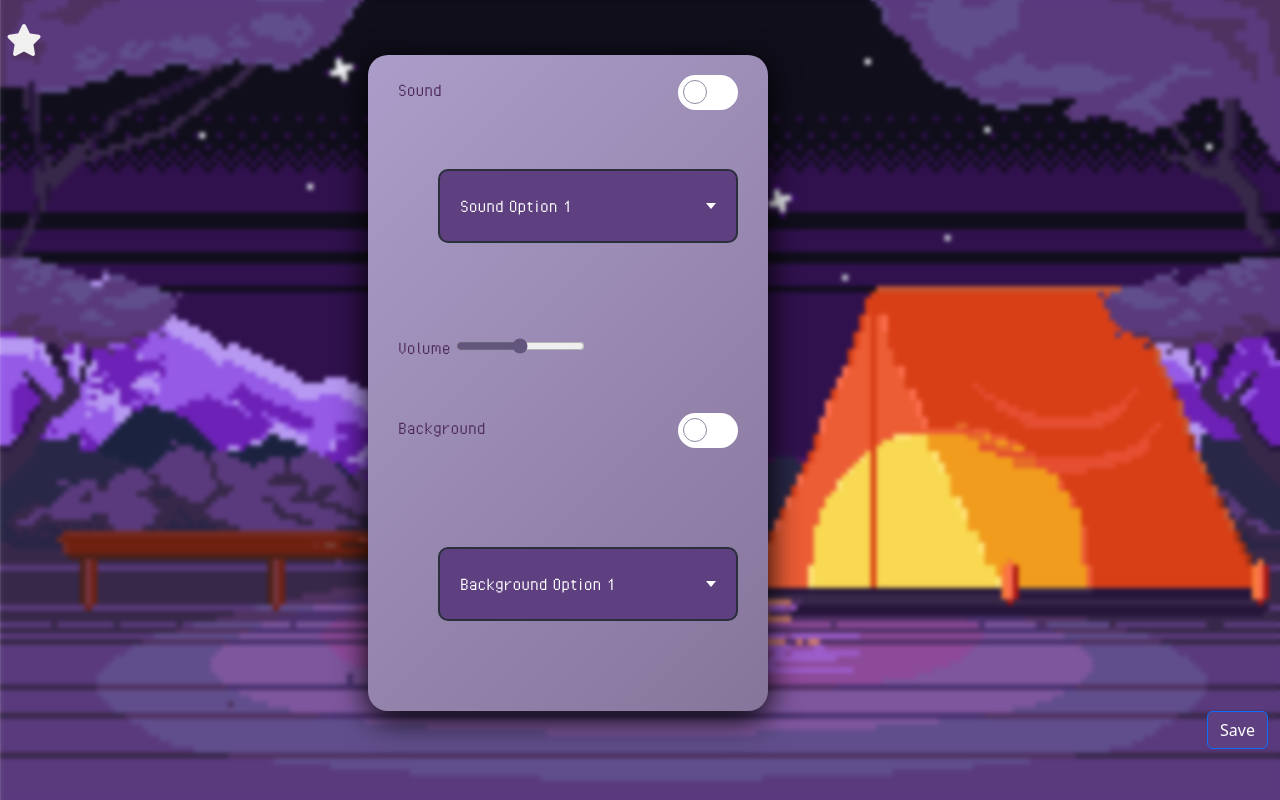
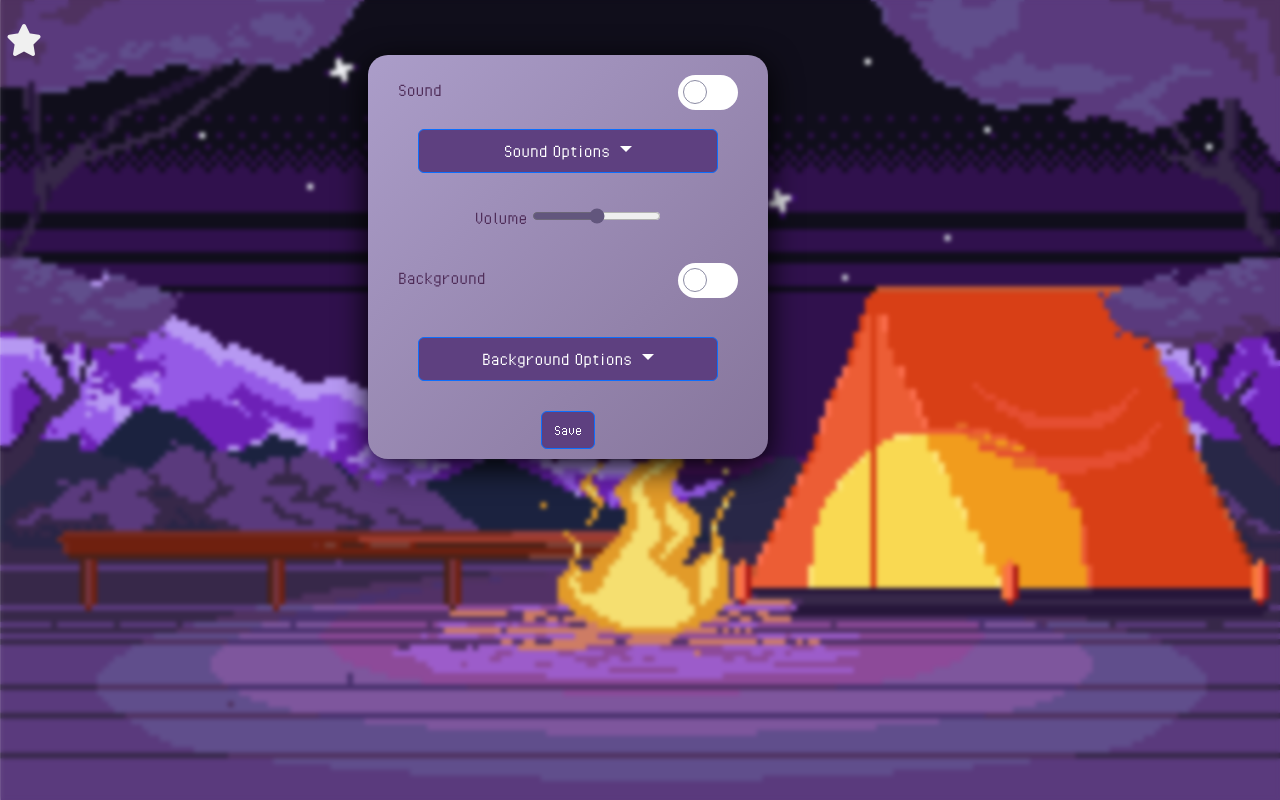
Before and after one commit to mimm1n/Pomo, a Flask app: page /settings in a window 1280 px wide. Run offline with Flask 3, Linux system fonts and the light colour scheme; some libraries are stand-ins or nearby versions.

Commit message:
fixed major issue : settings, views, base and home

```diff
--- a/website/static/css/style.css
+++ b/website/static/css/style.css
@@ -18,6 +18,8 @@
   color: #4f2d59 !important;
   font-size: 50px;
 }
+
+/* ----------------------------------- landing ----------------------------------- */
 
 .ldg-container {
   box-sizing: border-box;
@@ -47,6 +49,8 @@
 .ldg-container button {
   font-size: 20px;
 }
+
+/* ------------------------------------------------------------------------------------ */
 
 span {
   font-weight: 500;
@@ -168,9 +172,7 @@
   }
 }
 
-/* home.html */
-
-/* pomodoro!! */
+/* ----------------------------------- pomodoro!! -----------------------------------*/
 
 .pomo-parent-container {
   box-sizing: border-box;
@@ -270,7 +272,7 @@
   display: block;
 }
 
-/* to-do list */
+/* ----------------------------------- to-do list -----------------------------------*/
 
 .td-container {
   box-sizing: border-box;
@@ -374,7 +376,7 @@
   background: #62567d;
 }
 
-/* settings.html */
+/* ----------------------------------- settings.html ----------------------------------- */
 
 .st-container {
   box-sizing: border-box;
@@ -383,14 +385,12 @@
   background: #ab9dc9 linear-gradient(135deg, #ab9dc9, #86759b);
   border-radius: 20px;
   box-shadow: 0 8px 32px 0 rgba(0, 0, 0, 1);
-
   width: 400px;
   display: flex;
   flex-direction: column;
   gap: 10px;
   margin-right: 500px;
   margin-top: 55px;
-
   font-family: "mainFont";
   font-size: 20px;
   color: #4f2d59;
@@ -439,96 +439,19 @@
   background-color: #5e4080;
   border-color: #4f2d59;
 }
-
-.dropdown {
-  min-width: 15em;
-  position: relative;
-  margin: 2em;
-}
-
-.dropdown * {
-  box-sizing: border-box;
-}
-
-.caret {
-  width: 0;
-  height: 0;
-  border-left: 5px solid transparent;
-  border-right: 5px solid transparent;
-  border-top: 6px solid #fff;
-  transition: 0.3s;
-}
-
-.caret-rotate {
-  transform: rotate(180deg);
-}
-
-.dropdown-menu {
-  list-style: none;
-  padding: 0.2em 0.5em;
-  background: #5e4080;
-  border: #4f2d59;
-  box-shadow: 0 0.5em 1em rgba(0, 0, 0, 0.2);
-  border-radius: 0.5em;
-  color: #fff;
-  position: absolute;
-  top: 3em;
-  left: 0;
-  width: 100%;
-  transform: translateX(-50%);
-  opacity: 0;
-  display: none;
-  transition: 0.2s;
-  z-index: 1;
-}
-
-.dropdown-menu li {
-  padding: 0.7em 0.5em;
-  margin: 0.3em 0;
-  border-radius: 0.5em;
-  cursor: pointer;
-}
-
-.dropdown-menu li:hover {
-  background: #2a2d35;
-}
-.dropdown-menu-open {
-  display: block;
-  opacity: 1;
-}
-
-.active {
-  background: #5e4080;
+.custom-opt {
+  text-align: center;
 }
 
 .stg-btn {
-  text-align: right;
+  text-align: center;
   font-size: 20px;
 }
 
-.select {
-  background-color: #5e4080;
-  color: #fff;
-  display: flex;
-  justify-content: space-between;
-  align-items: center;
-  border: 2px #2a2f3b solid;
-  border-radius: 0.5em;
-  padding: 1em;
-  cursor: pointer;
-  transition: background 0.3s;
+.dropdown-center button {
+  font-size: 20px;
+  width: 300px !important;
 }
-
-.select-clicked {
-  border: 2px #4f2d59 solid;
-  box-shadow: 0 0 0.8em #2a2d35;
-}
-
-.select:hover {
-  background: #323741;
-
-}
-
 
 .dropdown-item:active {
   background-color: #86759b !important;
@@ -538,7 +461,8 @@
 #vol {
   accent-color: #62567d;
 }
-/* login.html */
+
+/* ----------------------------------- login.html ----------------------------------- */
 
 .lg-container {
   box-sizing: border-box;
@@ -661,7 +585,7 @@
   text-align: center;
 }
 
-/* signup.html */
+/* ----------------------------------- signup.html ----------------------------------- */
 
 .sgn-container {
   box-sizing: border-box;
@@ -732,7 +656,7 @@
   color: #dadada;
 }
 
-/* profile.html */
+/* ----------------------------------- profile.html -----------------------------------*/
 
 .p-container {
   position: absolute;
@@ -796,7 +720,7 @@
   box-shadow: 0 0 8px 3px #4f2d59;
 }
 
-/* game.html*/
+/* ----------------------------------- game.html -----------------------------------*/
 
 .game-container {
   box-sizing: border-box;
--- a/website/static/script.js
+++ b/website/static/script.js
@@ -158,33 +158,33 @@
 
 // Settings.html
 
-const dropdowns = document.querySelectorAll('.dropdown');
+// const dropdowns = document.querySelectorAll('.dropdown');
 
-dropdowns.forEach(dropdown => {
-  const select = dropdown.querySelector('.select');
-  const caret = dropdown.querySelector('.caret');
-  const dropdownmenu = dropdown.querySelector('.dropdown-menu');
-  const options = dropdown.querySelectorAll('.dropdown-menu li');
-  const selected = dropdown.querySelector('.selected');
+// dropdowns.forEach(dropdown => {
+//   const select = dropdown.querySelector('.select');
+//   const caret = dropdown.querySelector('.caret');
+//   const dropdownmenu = dropdown.querySelector('.dropdown-menu');
+//   const options = dropdown.querySelectorAll('.dropdown-menu li');
+//   const selected = dropdown.querySelector('.selected');
 
 
-  select.addEventListener('click', () => {
-    select.classList.toggle('select-clicked');
-    caret.classList.toggle('caret-rotate');
-    dropdownmenu.classList.toggle('dropdown-menu-open');
-  });
+//   select.addEventListener('click', () => {
+//     select.classList.toggle('select-clicked');
+//     caret.classList.toggle('caret-rotate');
+//     dropdownmenu.classList.toggle('dropdown-menu-open');
+//   });
 
-  options.forEach(option => {
-    option.addEventListener('click', () => {
-      selected.innerText = option.innertext;
-      select.classList.remove('select-clicked');
-      caret.classList.remove('caret-rotate');
-      dropdownmenu.classList.remove('dropdown-menu-open');
-      options.forEach(option => {
-        option.classList.remove('active');
-      });
+//   options.forEach(option => {
+//     option.addEventListener('click', () => {
+//       selected.innerText = option.innertext;
+//       select.classList.remove('select-clicked');
+//       caret.classList.remove('caret-rotate');
+//       dropdownmenu.classList.remove('dropdown-menu-open');
+//       options.forEach(option => {
+//         option.classList.remove('active');
+//       });
 
-        option.classList.add('active');
-    });
-  });
-});
+//         option.classList.add('active');
+//     });
+//   });
+// });
--- a/website/templates/base.html
+++ b/website/templates/base.html
@@ -84,7 +84,9 @@
           <p>Brought to you by Mimi, Nana and Azri</p>
 
           <a href="{{ url_for( 'views.home' ) }}">
-            <button class="btn btn-primary btn-block" id="play">Get started!</button>
+            <button class="btn btn-primary btn-block" id="play">
+              Get started!
+            </button>
           </a>
         </div>
         {% endblock %}
@@ -97,6 +99,5 @@
       integrity="sha384-YvpcrYf0tY3lHB60NNkmXc5s9fDVZLESaAA55NDzOxhy9GkcIdslK1eN7N6jIeHz"
       crossorigin="anonymous"
     ></script>
-
   </body>
 </html>
--- a/website/templates/home.html
+++ b/website/templates/pomo.html
@@ -1,6 +1,6 @@
 {% extends "base.html" %} {%block title %}Home{% endblock %}{% block body %}
 
-<div class="pomo-parent-container">
+<div class="pomo-parent-container" id="fade-in">
   <div class="pomo-container">
     <button id="focus" class="btn-pomo btn-timer btn-focus">Focus</button>
     <button id="shortbreak" class="btn-pomo btn-shortbreak">Short Break</button>
@@ -22,7 +22,7 @@
 
 <!-- to do list !! -->
 
-<div class="td-container">
+<div class="td-container" id="fade-in">
   <div class="todo">
     <h1>To-Do List</h1>
     <div class="row">
--- a/website/templates/settings.html
+++ b/website/templates/settings.html
@@ -17,19 +17,31 @@
     </label>
   </div>
 
-  <!-- Sound Options -->
-  <div class="dropdown">
-    <div class="select">
-      <span class="selected">Sound Option 1</span>
-      <div class="caret"></div>
+  <div class="custom-opt">
+    <div class="dropdown-center">
+      <button
+        class="btn btn-primary dropdown-toggle"
+        type="button"
+        data-bs-toggle="dropdown"
+        aria-expanded="false"
+      >
+        Sound Options
+      </button>
+      <ul class="dropdown-menu">
+        <li>
+          <button class="dropdown-item" type="button">Sound 1</button>
+        </li>
+        <li>
+          <button class="dropdown-item" type="button">Sound 2</button>
+        </li>
+        <li>
+          <button class="dropdown-item" type="button">Sound 3</button>
+        </li>
+        <li>
+          <button class="dropdown-item" type="button">Sound 4</button>
+        </li>
+      </ul>
     </div>
-    <ul class="dropdown-menu">
-      <li class="active">Sound Option 1</li>
-      <li>Sound Option 2</li>
-      <li>Sound Option 3</li>
-      <li>Sound Option 4</li>
-    </ul>
-  </div>
 
     <br />
 
@@ -54,57 +66,9 @@
 
     <br />
 
-    <!-- Background Options -->
-    <div class="dropdown">
-      <div class="select">
-        <span class="selected">Background Option 1</span>
-        <div class="caret"></div>
-      </div>
-        <ul class="dropdown-menu">
-          <li class="active">Background Option 1</li>
-          <li>Background Option 2</li>
-          <li>Background Option 3</li>
-          <li>Background Option 4</li>
-        </ul>
-    </div>
-
-    <br />
-    </div>
-
-    <div class="stg-btn">
-      <input type="submit" class="btn btn-primary btn-block" value="Save" />
-    </div>
-  </div>
-
-  <script src="{{ url_for('static', filename='script.js')}}"></script>
-
-  {% endblock %}
-
-<!-- after div class caret
- button class="btn btn-primary dropdown-toggle" type="button" data-bs-toggle="dropdown" aria-expanded="false"
-
-
- after </div>
-Sound Options
-      </button>
-      <ul class="dropdown-menu">
-        <li>
-          <button class="dropdown-item" type="button">Sound 1</button>
-        </li>
-        <li>
-          <button class="dropdown-item" type="button">Sound 2</button>
-        </li>
-        <li>
-          <button class="dropdown-item" type="button">Sound 3</button>
-        </li>
-        <li>
-          <button class="dropdown-item" type="button">Sound 4</button>
-        </li>
-      </ul>
-    </div>
-
-
-<button
+    <div class="custom-opt">
+      <div class="dropdown-center">
+        <button
           class="btn btn-primary dropdown-toggle"
           type="button"
           data-bs-toggle="dropdown"
@@ -112,9 +76,7 @@
         >
           Background Options
         </button>
-
-after bqckground options
-<ul class="dropdown-menu">
+        <ul class="dropdown-menu">
           <li>
             <button class="dropdown-item" type="button">Background 1</button>
           </li>
@@ -128,4 +90,13 @@
             <button class="dropdown-item" type="button">Background 4</button>
           </li>
         </ul>
-      </div> -->
+      </div>
+      <br />
+    </div>
+
+    <div class="stg-btn">
+      <input type="submit" class="btn btn-primary btn-block" value="Save" />
+    </div>
+  </div>
+  {% endblock %}
+</div>
--- a/website/views.py
+++ b/website/views.py
@@ -4,6 +4,10 @@
 import json
 
 views = Blueprint('views', __name__ )
+
+@views.route("/")
+def landing():
+    return render_template('base.html')
 
 @views.route('/settings')
 def settings():
@@ -23,7 +27,7 @@
 
 @views.route('/home')
 def home():
-    return render_template('home.html')
+    return render_template('pomo.html')
 
 @views.route('/game')
 def game():
```
Also changed, not shown: website/static/index.js (deleted, +0 -18 lines).
